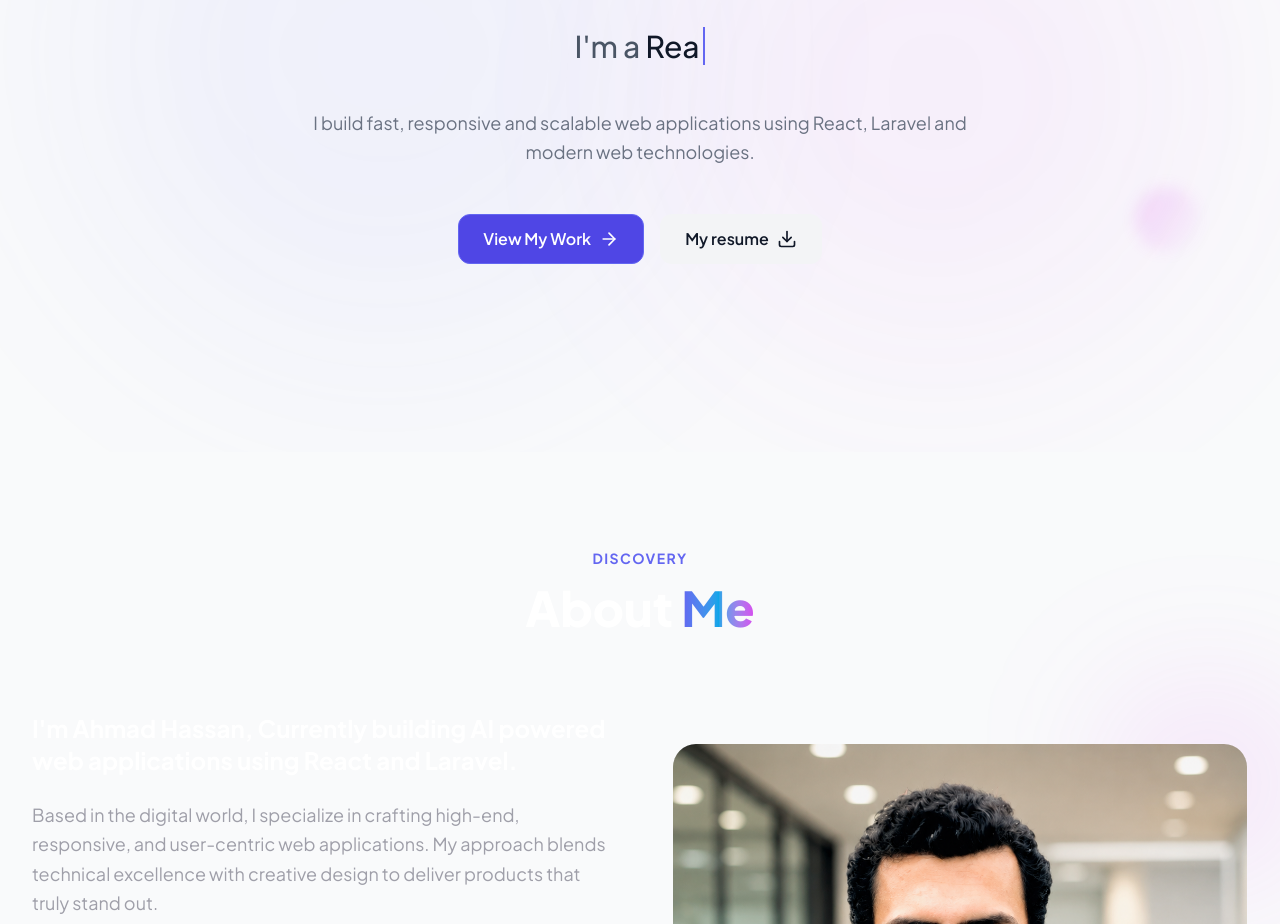
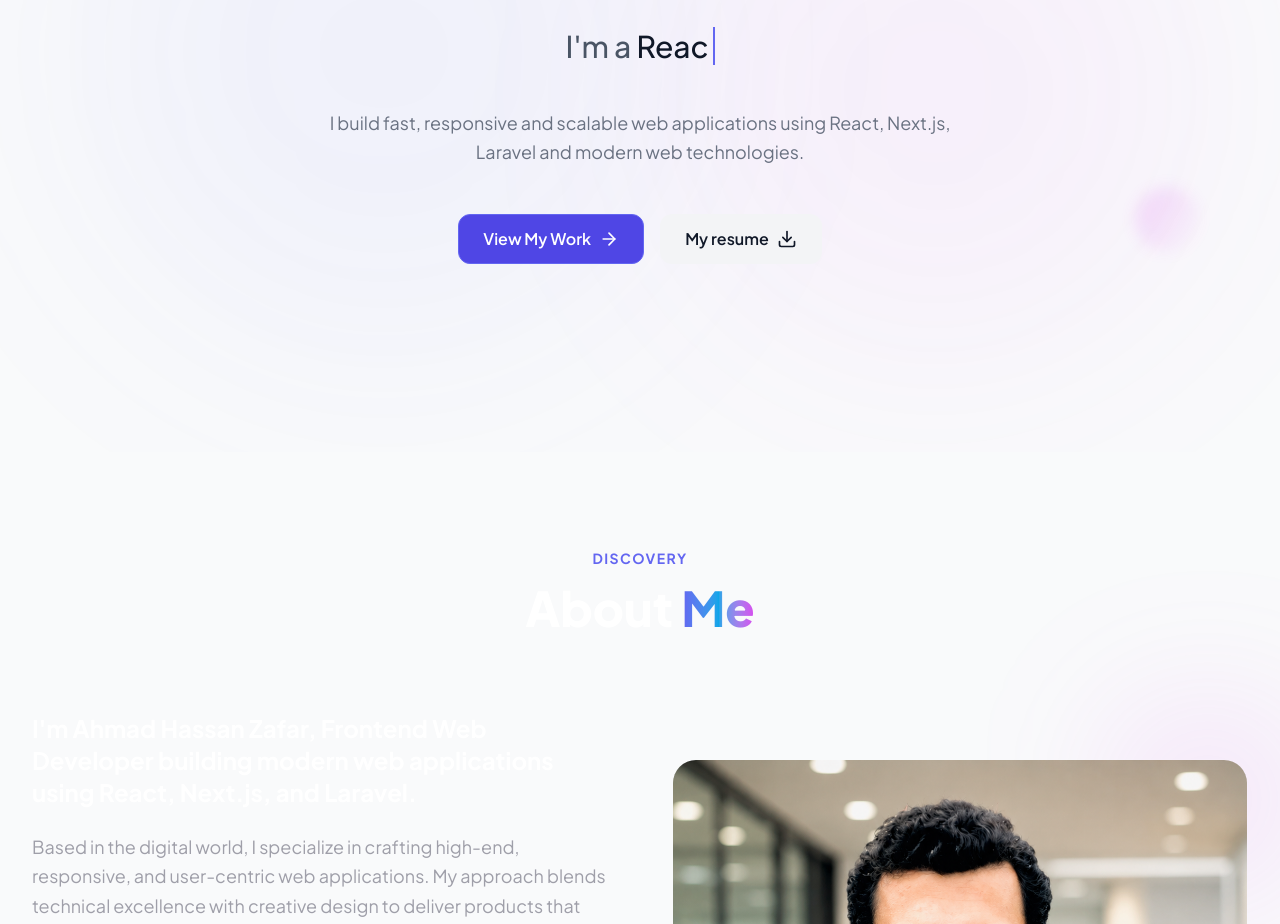
Before and after one commit to ahassandev/portfolio, a React (Vite) app: page / in a window 1280 px wide. Shown: the part 348-1272 px from the top of the page. Built offline with nearby package versions, Linux system fonts and the light colour scheme.

Commit message:
setup full SEO, schema markup, meta tags, and next/laravel keywords

```diff
--- a/index.html
+++ b/index.html
@@ -4,9 +4,96 @@
     <meta charset="UTF-8" />
     <link rel="icon" type="image/svg+xml" href="/favicon.svg" />
     <meta name="viewport" content="width=device-width, initial-scale=1.0" />
-    <title>myportfolio</title>
+
+    <!-- Primary Meta Tags -->
+    <title>Ahmad Hassan Zafar | Frontend Web Developer (React, Next.js, Laravel)</title>
+    <meta name="title" content="Ahmad Hassan Zafar | Frontend Web Developer (React, Next.js, Laravel)" />
+    <meta name="description" content="Portfolio of Ahmad Hassan Zafar - Frontend Web Developer specializing in React.js, Next.js, Laravel, Tailwind CSS, and modern web applications. Explore my projects and technical expertise." />
+    <meta name="keywords" content="Ahmad Hassan, Ahmad Hassan Zafar, ahassandev, Frontend Developer, React Developer, Next.js Developer, Laravel Developer, Full Stack Developer, Web Developer Pakistan, Tailwind CSS Developer, React Portfolio" />
+    <meta name="author" content="Ahmad Hassan Zafar" />
+    <meta name="robots" content="index, follow, max-snippet:-1, max-image-preview:large, max-video-preview:-1" />
+    <meta name="googlebot" content="index, follow" />
+    <meta name="theme-color" content="#0f172a" />
+    <link rel="canonical" href="https://react-portfolio-coral-xi-14.vercel.app/" />
+
+    <!-- Open Graph / Facebook / LinkedIn -->
+    <meta property="og:type" content="profile" />
+    <meta property="profile:first_name" content="Ahmad Hassan" />
+    <meta property="profile:last_name" content="Zafar" />
+    <meta property="profile:username" content="ahassandev" />
+    <meta property="og:site_name" content="Ahmad Hassan Zafar Portfolio" />
+    <meta property="og:url" content="https://react-portfolio-coral-xi-14.vercel.app/" />
+    <meta property="og:title" content="Ahmad Hassan Zafar | Frontend Web Developer (React, Next.js, Laravel)" />
+    <meta property="og:description" content="Portfolio of Ahmad Hassan Zafar - Frontend Web Developer specializing in React.js, Next.js, Laravel, and Tailwind CSS." />
+    <meta property="og:image" content="https://react-portfolio-coral-xi-14.vercel.app/ahmad.png" />
+    <meta property="og:image:alt" content="Ahmad Hassan Zafar - Frontend Web Developer" />
+
+    <!-- Twitter -->
+    <meta name="twitter:card" content="summary_large_image" />
+    <meta name="twitter:url" content="https://react-portfolio-coral-xi-14.vercel.app/" />
+    <meta name="twitter:title" content="Ahmad Hassan Zafar | Frontend Web Developer (React, Next.js, Laravel)" />
+    <meta name="twitter:description" content="Portfolio of Ahmad Hassan Zafar - Frontend Web Developer specializing in React.js, Next.js, Laravel, and Tailwind CSS." />
+    <meta name="twitter:image" content="https://react-portfolio-coral-xi-14.vercel.app/ahmad.png" />
+
+    <!-- Structured Data (JSON-LD) for Google Search / Knowledge Graph -->
+    <script type="application/ld+json">
+    {
+      "@context": "https://schema.org",
+      "@graph": [
+        {
+          "@type": "Person",
+          "@id": "https://react-portfolio-coral-xi-14.vercel.app/#person",
+          "name": "Ahmad Hassan Zafar",
+          "alternateName": ["Ahmad Hassan", "ahassandev"],
+          "url": "https://react-portfolio-coral-xi-14.vercel.app/",
+          "image": "https://react-portfolio-coral-xi-14.vercel.app/ahmad.png",
+          "jobTitle": "Frontend Web Developer",
+          "description": "Frontend Web Developer specializing in React.js, Next.js, Laravel, and modern web technologies.",
+          "knowsAbout": [
+            "React.js",
+            "Next.js",
+            "Laravel",
+            "JavaScript",
+            "Tailwind CSS",
+            "HTML5",
+            "CSS3",
+            "Frontend Web Development",
+            "Full Stack Web Development",
+            "REST APIs",
+            "Git & GitHub"
+          ],
+          "sameAs": [
+            "https://github.com/ahassandev",
+            "https://www.linkedin.com/in/ahmad-hassan-41a28b26b/"
+          ],
+          "email": "mailto:ahassandevx@gmail.com",
+          "telephone": "+923271888082",
+          "address": {
+            "@type": "PostalAddress",
+            "addressLocality": "Sahiwal",
+            "addressCountry": "PK"
+          }
+        },
+        {
+          "@type": "WebSite",
+          "@id": "https://react-portfolio-coral-xi-14.vercel.app/#website",
+          "url": "https://react-portfolio-coral-xi-14.vercel.app/",
+          "name": "Ahmad Hassan Zafar Portfolio",
+          "description": "Official developer portfolio of Ahmad Hassan Zafar.",
+          "publisher": {
+            "@id": "https://react-portfolio-coral-xi-14.vercel.app/#person"
+          },
+          "inLanguage": "en-US"
+        }
+      ]
+    }
+    </script>
   </head>
   <body>
+    <noscript>
+      <h1>Ahmad Hassan Zafar - Frontend Web Developer</h1>
+      <p>I build fast, responsive, and scalable web applications using React.js, Next.js, Laravel, and Tailwind CSS.</p>
+    </noscript>
     <div id="root"></div>
     <script type="module" src="/src/main.jsx"></script>
   </body>
--- a/src/components/About.jsx
+++ b/src/components/About.jsx
@@ -36,7 +36,7 @@ const About = ({ data }) => {
             transition={{ duration: 0.8 }}
           >
             <h4 className="text-2xl font-bold text-white mb-6">
-              I'm Ahmad Hassan, Currently building AI powered web applications using React and Laravel.
+              I'm Ahmad Hassan Zafar, Frontend Web Developer building modern web applications using React, Next.js, and Laravel.
             </h4>
             <p className="text-zinc-400 text-lg leading-relaxed mb-8">
               Based in the digital world, I specialize in crafting high-end, responsive,
@@ -73,7 +73,7 @@ const About = ({ data }) => {
             <div className="relative z-10 rounded-3xl overflow-hidden aspect-square lg:aspect-auto lg:h-[500px] border border-white/10 group">
               <img
                 src="/ahmad.png"
-                alt="Profile"
+                alt="Ahmad Hassan Zafar - Frontend Web Developer"
                 className="w-full h-full object-cover object-top group-hover:scale-105 transition-transform duration-700"
               />
               <div className="absolute inset-0 bg-gradient-to-t from-dark via-transparent to-transparent opacity-60" />
--- a/src/components/Hero.jsx
+++ b/src/components/Hero.jsx
@@ -47,13 +47,13 @@ const Hero = ({ data }) => {
 
       <div className="relative z-10 max-w-6xl mx-auto text-center">
 
-
         <motion.h1
           initial={{ opacity: 0, y: 20 }}
           animate={{ opacity: 1, y: 0 }}
           transition={{ duration: 0.8, delay: 0.2 }}
           className="text-5xl md:text-7xl lg:text-7xl font-black text-gray-900 dark:text-white mb-6 mt-5 tracking-tight"
         >
+          <span className="sr-only">Ahmad Hassan Zafar - Frontend Web Developer (React, Next.js, Laravel). </span>
           {data.headingPart1} <span className="text-gradient">{data.headingPart2}</span> <br />
           {data.headingPart3}
         </motion.h1>
--- a/src/data/websiteData.json
+++ b/src/data/websiteData.json
@@ -14,11 +14,11 @@
     ]
   },
   "hero": {
-    "roles": ["Frontend Web Developer", "React Developer"],
+    "roles": ["Frontend Web Developer", "React Developer", "Next.js Developer", "Laravel Developer"],
     "headingPart1": "Where Design",
     "headingPart2": "Meets",
     "headingPart3": "Code",
-    "description": "I build fast, responsive and scalable web applications using React, Laravel and modern web technologies.",
+    "description": "I build fast, responsive and scalable web applications using React, Next.js, Laravel and modern web technologies.",
     "resumeLink": "/Ahmad Hassan Zafar.pdf"
   },
   "about": [
@@ -35,6 +35,8 @@
         { "name": "CSS", "level": 95 },
         { "name": "JavaScript", "level": 90 },
         { "name": "React.js", "level": 90 },
+        { "name": "Next.js", "level": 85 },
+        { "name": "Laravel", "level": 80 },
         { "name": "Tailwind CSS", "level": 95 }
       ]
     },
```
Also changed, not shown: public/robots.txt (added), 1 other file (tests, documents, lock files or other folders).
